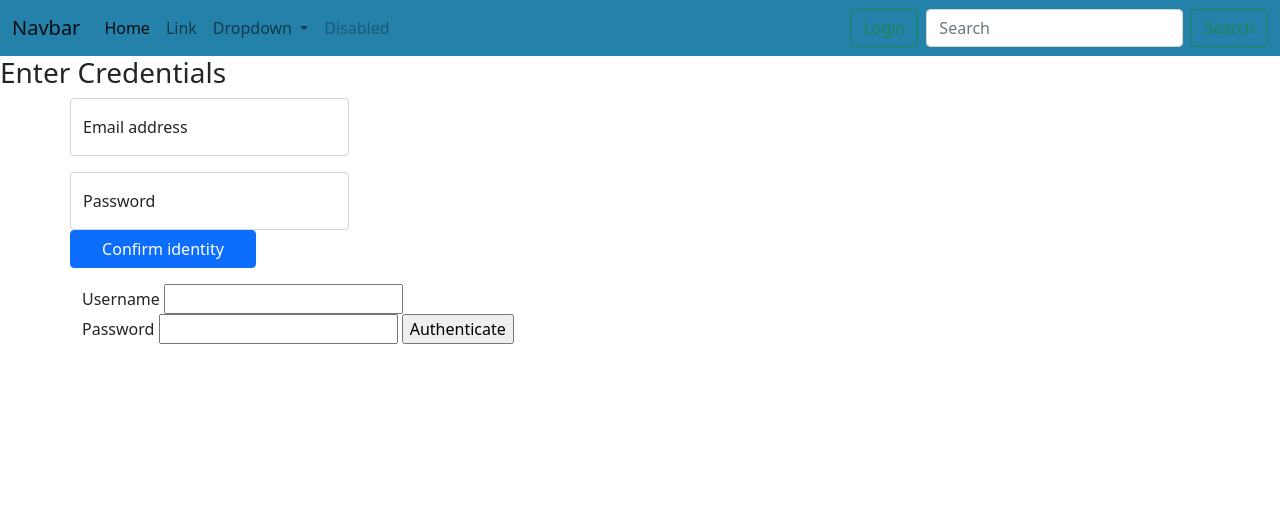
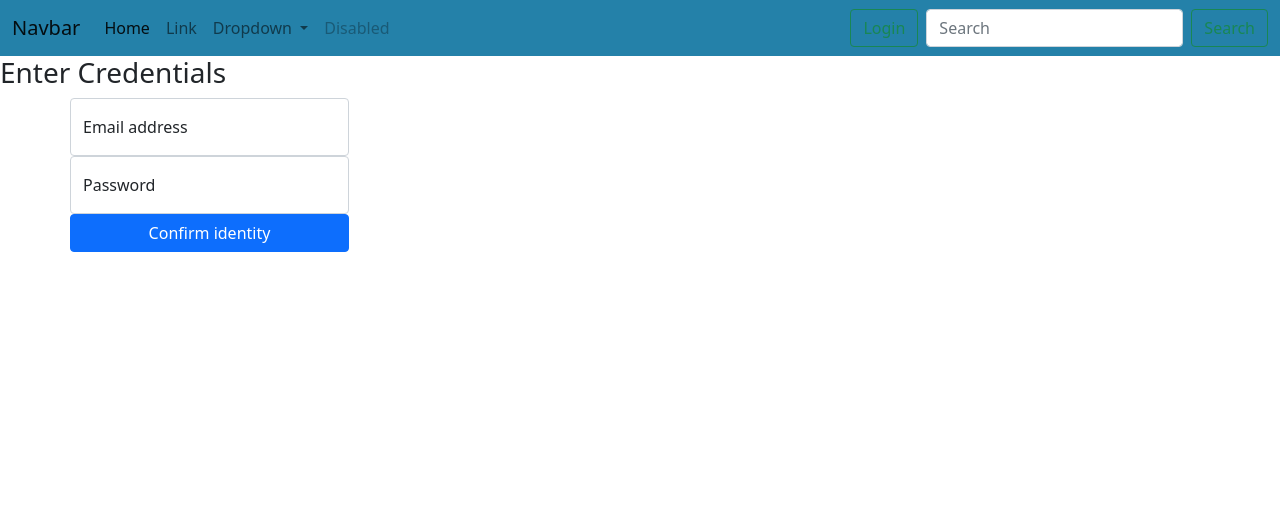
Before and after one commit to kusam-chandrahas-reddy/VulnApp, a Flask app: page /auth in a window 1280 px wide. Shown: the top 524 px of the page. Run offline with Flask 3, Linux system fonts and the light colour scheme; some libraries are stand-ins or nearby versions.

```diff
--- a/templates/login.html
+++ b/templates/login.html
@@ -4,7 +4,7 @@
 	<h3>Enter Credentials</h3>
 	<div class="container">
 	<form class="g-3" method='post' action='/auth'>
-		<div class="row form-floating mb-3 col-md-3">
+		<div class="row form-floating col-md-3">
 			<input type="email" name='username' name='password' class="form-control" id="floatingInput" placeholder="name@example.com">
 			<label for="floatingInput">Email address</label>
 		  </div>
@@ -12,17 +12,17 @@
 			<input type="password" class="form-control" id="floatingPassword" placeholder="Password">
 			<label for="floatingPassword">Password</label>
 		</div>
-		<div class="row form-floating col-md-2">
-			<button type="submit" class="btn btn-primary mb-3">Confirm identity</button>
+		<div class="row form-floating col-md-3">
+			<button type="submit" class="btn btn-primary">Confirm identity</button>
 		</div>
-	</form>
+	</div>
+	<!--</form>
 		<form method='post' action='/auth'>
 			<label>Username</label> <input type='text' name='username' width='100'/></br>
 			<label>Password</label> <input type='password' name='password' width='100'/>
 			<input type="submit" name='submit' value="Authenticate" />
 
-		</form>
-	</div>
+		</form>-->
 {%endblock%}
 
 {%block login %} <a href='./auth'><button class="btn btn-outline-success me-2" type="button">Login</button> </a>{%endblock%}
```
